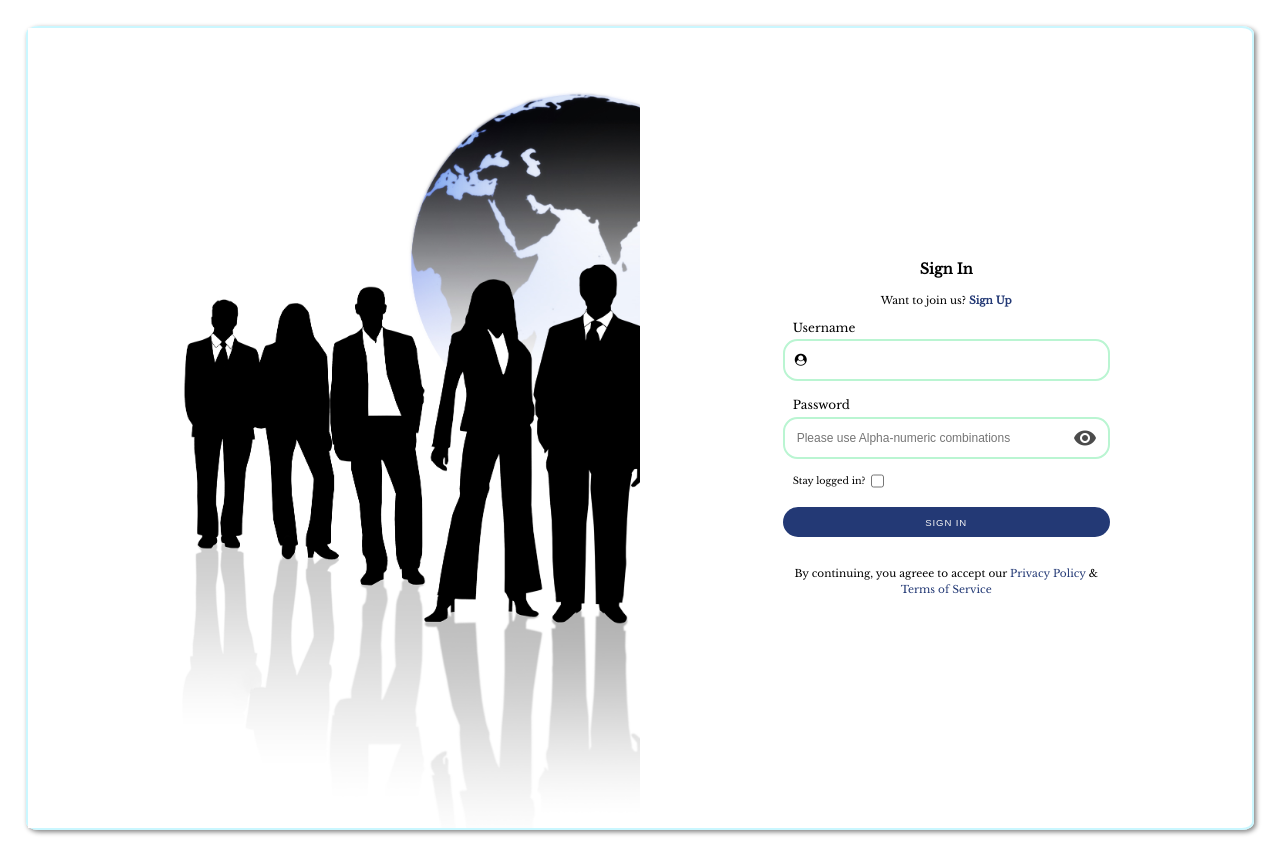
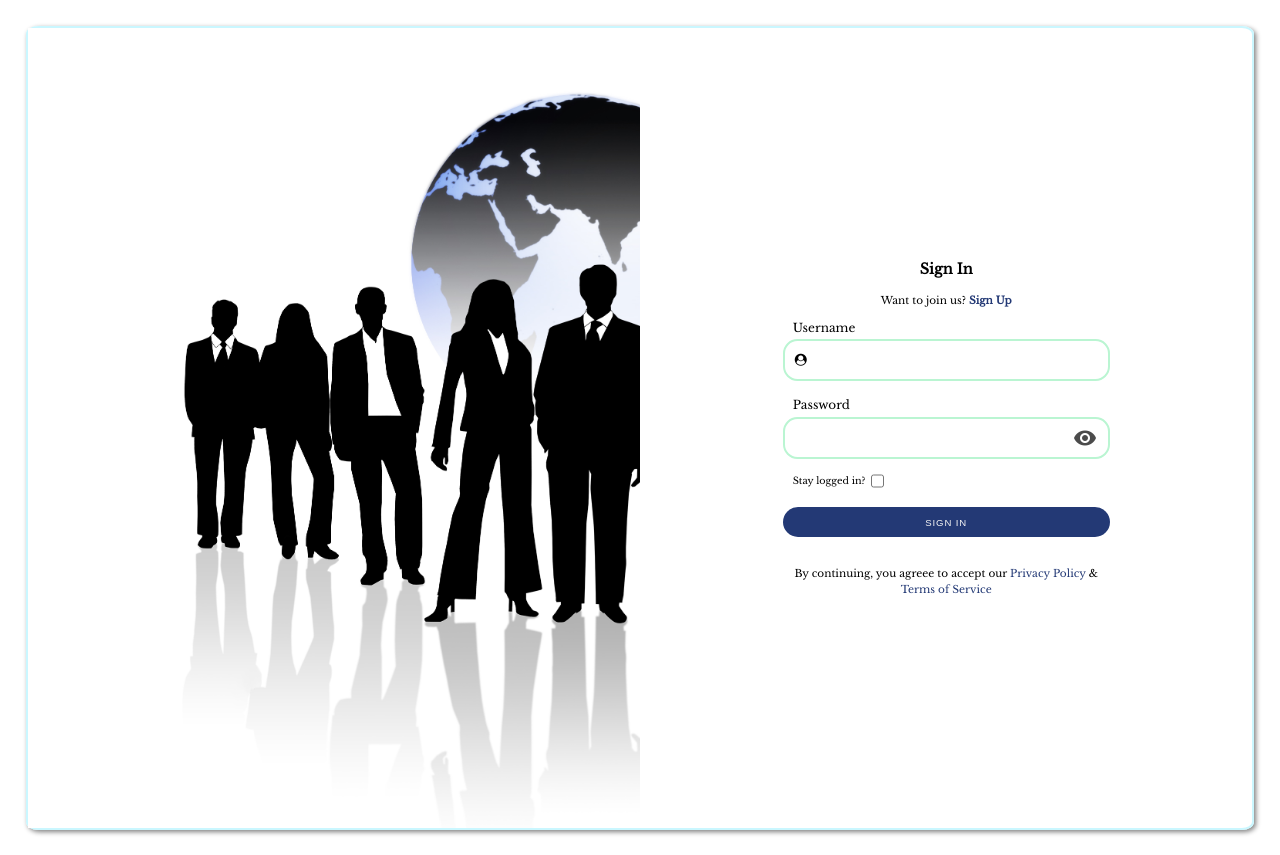
Before and after one commit to maverickGuyRahul/Login_and_Signup_Form, a plain HTML site: page sign_in.html in a window 1280 px wide. Drawn offline with nearby package versions, Linux system fonts and the light colour scheme.

Commit message:
Update sign_in.html

```diff
--- a/sign_in.html
+++ b/sign_in.html
@@ -45,7 +45,7 @@
 
                 <div class="input-container password">
                     <label for="passwd"> Password </label>
-                    <input style="text-indent: 0px;" type="password" id="password" name="password" placeholder="Please use Alpha-numeric combinations">
+                    <input style="text-indent: 0px;" type="password" id="password" name="password">
                     <i class="material-icons visibility" id="hide" title="hide password" onclick="myFunction()"> visibility_off </i>
                     <i class="material-icons visibility" id="show" title="show password" onclick="myFunction()"> visibility </i>
                 </div>
```
